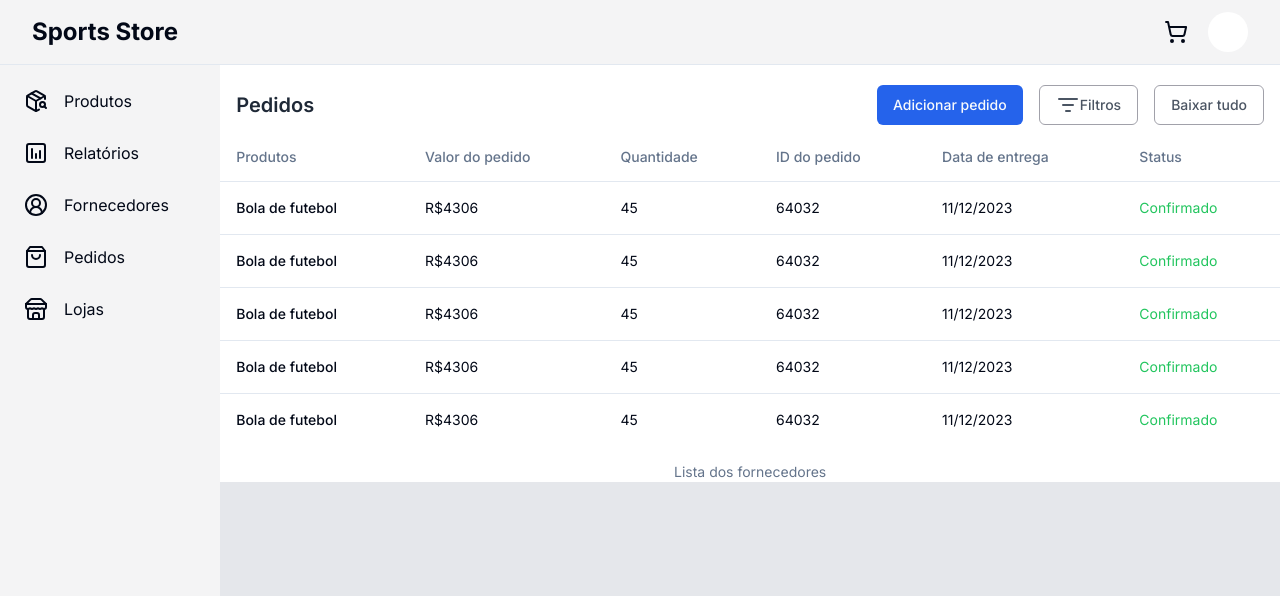
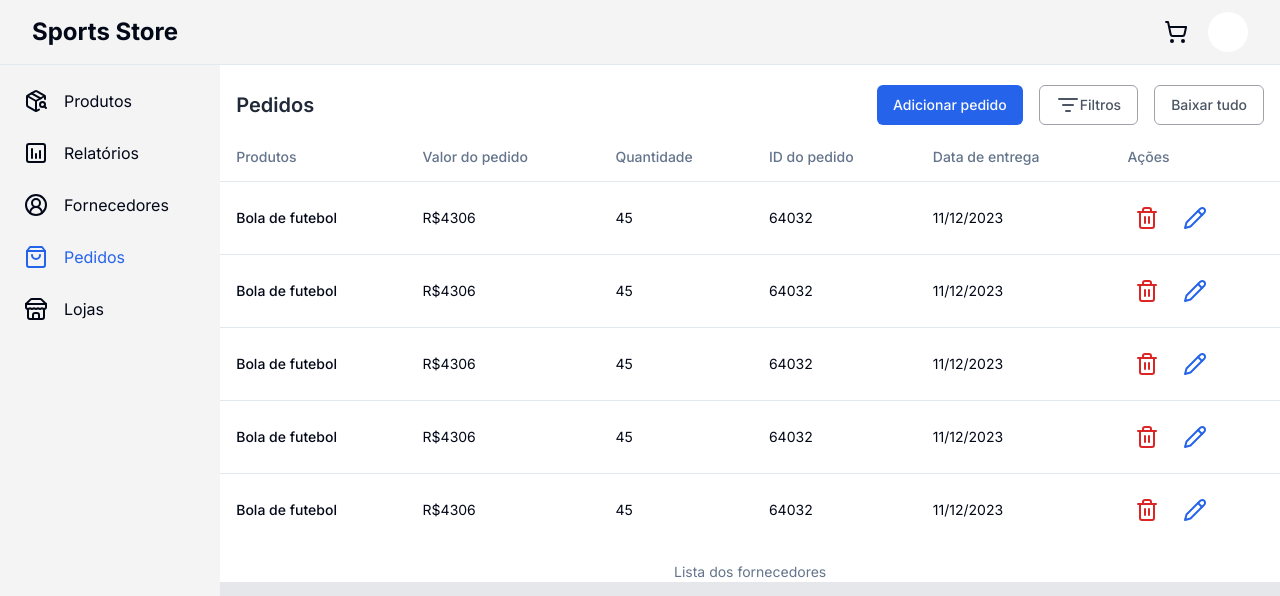
Before and after one commit to ederbiason/ecommerce-juniorbaby, a Next.js app: page /orders in a window 1280 px wide. Shown: the top 596 px of the page. Built offline with nearby package versions, Linux system fonts and the light colour scheme; no server answers.

Commit message:
feat: tables and menu changes

```diff
--- a/src/components/Menu.tsx
+++ b/src/components/Menu.tsx
@@ -1,30 +1,35 @@
+"use client"
+import clsx from "clsx";
 import { KanbanSquare, PackageSearch, ShoppingBag, Store, UserCircle2 } from "lucide-react";
 import Link from "next/link";
+import { usePathname } from "next/navigation";
 
 export function Menu() {
+  const pathname = usePathname()
+
   return (
     <div className="bg-zinc-100 flex w-1/5 h-screen flex-col gap-7 p-6">
-        <Link href="/products" className="flex items-center gap-4">
+        <Link href="/products" className={clsx("flex items-center gap-4", pathname == "/products" && "text-blue-600")}>
             <PackageSearch />
             Produtos
         </Link>
 
-        <Link href="/reports" className="flex items-center gap-4">
+        <Link href="/reports" className={clsx("flex items-center gap-4", pathname == "/reports" && "text-blue-600")}>
             <KanbanSquare className="rotate-180" />
             Relatórios
         </Link>
 
-        <Link href="/suppliers" className="flex items-center gap-4">
+        <Link href="/suppliers" className={clsx("flex items-center gap-4", pathname == "/suppliers" && "text-blue-600")}>
             <UserCircle2 />
             Fornecedores
         </Link>
 
-        <Link href="orders" className="flex items-center gap-4">
+        <Link href="/orders" className={clsx("flex items-center gap-4", pathname == "/orders" && "text-blue-600")}>
             <ShoppingBag />
             Pedidos
         </Link>
 
-        <Link href="stores" className="flex items-center gap-4">
+        <Link href="/stores" className={clsx("flex items-center gap-4", pathname == "/stores" && "text-blue-600")}>
             <Store />
             Lojas
         </Link>
--- a/src/components/dashboard/OrdersTable.tsx
+++ b/src/components/dashboard/OrdersTable.tsx
@@ -17,7 +17,7 @@ import {
     DialogTitle,
     DialogTrigger,
 } from "@/components/ui/dialog"
-import { ListFilter } from "lucide-react"
+import { ListFilter, Pencil, Trash2 } from "lucide-react"
 import { OrderForm } from "@/components/form/OrderForm"
 
 export function OrdersTable() {
@@ -136,7 +136,7 @@ export function OrdersTable() {
                         <TableHead className="">Quantidade</TableHead>
                         <TableHead>ID do pedido</TableHead>
                         <TableHead>Data de entrega</TableHead>
-                        <TableHead>Status</TableHead>
+                        <TableHead>Ações</TableHead>
                     </TableRow>
                 </TableHeader>
                 <TableBody>
@@ -146,7 +146,14 @@ export function OrdersTable() {
                         <TableCell>45</TableCell>
                         <TableCell>64032</TableCell>
                         <TableCell>11/12/2023</TableCell>
-                        <TableCell className="text-green-500">Confirmado</TableCell>
+                        <TableCell className="flex items-center gap-2">
+                            <div className="hover:bg-red-300 hover:rounded-full p-2">
+                                <Trash2 className="text-red-600" />
+                            </div>
+                            <div className="hover:bg-blue-300 hover:rounded-full p-2">
+                                <Pencil className="text-blue-600" />
+                            </div>
+                        </TableCell>
                     </TableRow>
                     <TableRow>
                         <TableCell className="font-medium">Bola de futebol</TableCell>
@@ -154,7 +161,14 @@ export function OrdersTable() {
                         <TableCell>45</TableCell>
                         <TableCell>64032</TableCell>
                         <TableCell>11/12/2023</TableCell>
-                        <TableCell className="text-green-500">Confirmado</TableCell>
+                        <TableCell className="flex items-center gap-2">
+                            <div className="hover:bg-red-300 hover:rounded-full p-2">
+                                <Trash2 className="text-red-600" />
+                            </div>
+                            <div className="hover:bg-blue-300 hover:rounded-full p-2">
+                                <Pencil className="text-blue-600" />
+                            </div>
+                        </TableCell>
                     </TableRow>
                     <TableRow>
                         <TableCell className="font-medium">Bola de futebol</TableCell>
@@ -162,7 +176,14 @@ export function OrdersTable() {
                         <TableCell>45</TableCell>
                         <TableCell>64032</TableCell>
                         <TableCell>11/12/2023</TableCell>
-                        <TableCell className="text-green-500">Confirmado</TableCell>
+                        <TableCell className="flex items-center gap-2">
+                            <div className="hover:bg-red-300 hover:rounded-full p-2">
+                                <Trash2 className="text-red-600" />
+                            </div>
+                            <div className="hover:bg-blue-300 hover:rounded-full p-2">
+                                <Pencil className="text-blue-600" />
+                            </div>
+                        </TableCell>
                     </TableRow>
                     <TableRow>
                         <TableCell className="font-medium">Bola de futebol</TableCell>
@@ -170,7 +191,14 @@ export function OrdersTable() {
                         <TableCell>45</TableCell>
                         <TableCell>64032</TableCell>
                         <TableCell>11/12/2023</TableCell>
-                        <TableCell className="text-green-500">Confirmado</TableCell>
+                        <TableCell className="flex items-center gap-2">
+                            <div className="hover:bg-red-300 hover:rounded-full p-2">
+                                <Trash2 className="text-red-600" />
+                            </div>
+                            <div className="hover:bg-blue-300 hover:rounded-full p-2">
+                                <Pencil className="text-blue-600" />
+                            </div>
+                        </TableCell>
                     </TableRow>
                     <TableRow>
                         <TableCell className="font-medium">Bola de futebol</TableCell>
@@ -178,7 +206,14 @@ export function OrdersTable() {
                         <TableCell>45</TableCell>
                         <TableCell>64032</TableCell>
                         <TableCell>11/12/2023</TableCell>
-                        <TableCell className="text-green-500">Confirmado</TableCell>
+                        <TableCell className="flex items-center gap-2">
+                            <div className="hover:bg-red-300 hover:rounded-full p-2">
+                                <Trash2 className="text-red-600" />
+                            </div>
+                            <div className="hover:bg-blue-300 hover:rounded-full p-2">
+                                <Pencil className="text-blue-600" />
+                            </div>
+                        </TableCell>
                     </TableRow>
                 </TableBody>
             </Table>
--- a/src/components/dashboard/ProductsTable.tsx
+++ b/src/components/dashboard/ProductsTable.tsx
@@ -17,7 +17,7 @@ import {
     DialogTitle,
     DialogTrigger,
 } from "@/components/ui/dialog"
-import { ListFilter } from "lucide-react"
+import { ListFilter, Pencil, Trash2 } from "lucide-react"
 import { ProductForm } from "@/components/form/ProductForm"
 
 export function ProductsTable() {
@@ -135,8 +135,8 @@ export function ProductsTable() {
                         <TableHead>Preço</TableHead>
                         <TableHead className="">Quantidade</TableHead>
                         <TableHead>Qtd. mínima</TableHead>
-                        <TableHead>Validade</TableHead>
                         <TableHead>Disponibilidade</TableHead>
+                        <TableHead>Ações</TableHead>
                     </TableRow>
                 </TableHeader>
                 <TableBody>
@@ -145,40 +145,75 @@ export function ProductsTable() {
                         <TableCell className="">R$ 430</TableCell>
                         <TableCell>43</TableCell>
                         <TableCell>12</TableCell>
-                        <TableCell>**/**/****</TableCell>
                         <TableCell className="text-green-500">Disponível</TableCell>
+                        <TableCell className="flex items-center gap-2">
+                            <div className="hover:bg-red-300 hover:rounded-full p-2">
+                                <Trash2 className="text-red-600" />
+                            </div>
+                            <div className="hover:bg-blue-300 hover:rounded-full p-2">
+                                <Pencil className="text-blue-600" />
+                            </div>
+                        </TableCell>
                     </TableRow>
                     <TableRow>
                         <TableCell className="font-medium">Bola de futebol</TableCell>
                         <TableCell>R$ 430</TableCell>
                         <TableCell>43</TableCell>
                         <TableCell>12</TableCell>
-                        <TableCell>**/**/****</TableCell>
                         <TableCell className="text-green-500">Disponível</TableCell>
+                        <TableCell className="flex items-center gap-2">
+                            <div className="hover:bg-red-300 hover:rounded-full p-2">
+                                <Trash2 className="text-red-600" />
+                            </div>
+                            <div className="hover:bg-blue-300 hover:rounded-full p-2">
+                                <Pencil className="text-blue-600" />
+                            </div>
+                        </TableCell>
                     </TableRow>
                     <TableRow>
                         <TableCell className="font-medium">Bola de futebol</TableCell>
                         <TableCell>R$ 430</TableCell>
                         <TableCell>43</TableCell>
                         <TableCell>12</TableCell>
-                        <TableCell>**/**/****</TableCell>
                         <TableCell className="text-green-500">Disponível</TableCell>
+                        <TableCell className="flex items-center gap-2">
+                            <div className="hover:bg-red-300 hover:rounded-full p-2">
+                                <Trash2 className="text-red-600" />
+                            </div>
+                            <div className="hover:bg-blue-300 hover:rounded-full p-2">
+                                <Pencil className="text-blue-600" />
+                            </div>
+                        </TableCell>
                     </TableRow>
                     <TableRow>
                         <TableCell className="font-medium">Bola de futebol</TableCell>
                         <TableCell>R$ 430</TableCell>
                         <TableCell>43</TableCell>
                         <TableCell>12</TableCell>
-                        <TableCell>**/**/****</TableCell>
                         <TableCell className="text-green-500">Disponível</TableCell>
+                        <TableCell className="flex items-center gap-2">
+                            <div className="hover:bg-red-300 hover:rounded-full p-2">
+                                <Trash2 className="text-red-600" />
+                            </div>
+                            <div className="hover:bg-blue-300 hover:rounded-full p-2">
+                                <Pencil className="text-blue-600" />
+                            </div>
+                        </TableCell>
                     </TableRow>
                     <TableRow>
                         <TableCell className="font-medium">Bola de futebol</TableCell>
                         <TableCell>R$ 430</TableCell>
                         <TableCell>43</TableCell>
                         <TableCell>12</TableCell>
-                        <TableCell>**/**/****</TableCell>
                         <TableCell className="text-green-500">Disponível</TableCell>
+                        <TableCell className="flex items-center gap-2">
+                            <div className="hover:bg-red-300 hover:rounded-full p-2">
+                                <Trash2 className="text-red-600" />
+                            </div>
+                            <div className="hover:bg-blue-300 hover:rounded-full p-2">
+                                <Pencil className="text-blue-600" />
+                            </div>
+                        </TableCell>
                     </TableRow>
 
                 </TableBody>
--- a/src/components/dashboard/Reports.tsx
+++ b/src/components/dashboard/Reports.tsx
@@ -10,7 +10,7 @@ import {
 
 export function Reports() {
   return (
-    <div className="mt-20 flex flex-col gap-14 ">
+    <div className="my-10 flex flex-col gap-14 ">
       <div className="flex items-center justify-center gap-7">
         <div className="flex flex-col bg-white p-5 py-7 w-fit rounded-md justify-center gap-4">
           <h1 className="text-gray-800 text-xl font-semibold">
--- a/src/components/dashboard/SuppliersTable.tsx
+++ b/src/components/dashboard/SuppliersTable.tsx
@@ -17,7 +17,7 @@ import {
     DialogTitle,
     DialogTrigger,
 } from "@/components/ui/dialog"
-import { ListFilter } from "lucide-react"
+import { ListFilter, Pencil, Trash2 } from "lucide-react"
 import { SupplierForm } from "@/components/form/SupplierForm"
 
 export function SuppliersTable() {
@@ -136,7 +136,7 @@ export function SuppliersTable() {
                         <TableHead className="">Contato</TableHead>
                         <TableHead>Email</TableHead>
                         <TableHead>CNPJ/CPF</TableHead>
-                        <TableHead>Status</TableHead>
+                        <TableHead>Ações</TableHead>
                     </TableRow>
                 </TableHeader>
                 <TableBody>
@@ -146,7 +146,14 @@ export function SuppliersTable() {
                         <TableCell>4452324567</TableCell>
                         <TableCell>renansouza@hotmail.com</TableCell>
                         <TableCell>123123123123</TableCell>
-                        <TableCell className="text-green-500">Ativo</TableCell>
+                        <TableCell className="flex items-center gap-2">
+                            <div className="hover:bg-red-300 hover:rounded-full p-2">
+                                <Trash2 className="text-red-600" />
+                            </div>
+                            <div className="hover:bg-blue-300 hover:rounded-full p-2">
+                                <Pencil className="text-blue-600" />
+                            </div>
+                        </TableCell>
                     </TableRow>
                     <TableRow>
                         <TableCell className="font-medium">Renan de Souza</TableCell>
@@ -154,7 +161,14 @@ export function SuppliersTable() {
                         <TableCell>4452324567</TableCell>
                         <TableCell>renansouza@hotmail.com</TableCell>
                         <TableCell>123123123123</TableCell>
-                        <TableCell className="text-green-500">Ativo</TableCell>
+                        <TableCell className="flex items-center gap-2">
+                            <div className="hover:bg-red-300 hover:rounded-full p-2">
+                                <Trash2 className="text-red-600" />
+                            </div>
+                            <div className="hover:bg-blue-300 hover:rounded-full p-2">
+                                <Pencil className="text-blue-600" />
+                            </div>
+                        </TableCell>
                     </TableRow>
                     <TableRow>
                         <TableCell className="font-medium">Renan de Souza</TableCell>
@@ -162,7 +176,14 @@ export function SuppliersTable() {
                         <TableCell>4452324567</TableCell>
                         <TableCell>renansouza@hotmail.com</TableCell>
                         <TableCell>123123123123</TableCell>
-                        <TableCell className="text-green-500">Ativo</TableCell>
+                        <TableCell className="flex items-center gap-2">
+                            <div className="hover:bg-red-300 hover:rounded-full p-2">
+                                <Trash2 className="text-red-600" />
+                            </div>
+                            <div className="hover:bg-blue-300 hover:rounded-full p-2">
+                                <Pencil className="text-blue-600" />
+                            </div>
+                        </TableCell>
                     </TableRow>
                     <TableRow>
                         <TableCell className="font-medium">Renan de Souza</TableCell>
@@ -170,7 +191,14 @@ export function SuppliersTable() {
                         <TableCell>4452324567</TableCell>
                         <TableCell>renansouza@hotmail.com</TableCell>
                         <TableCell>123123123123</TableCell>
-                        <TableCell className="text-green-500">Ativo</TableCell>
+                        <TableCell className="flex items-center gap-2">
+                            <div className="hover:bg-red-300 hover:rounded-full p-2">
+                                <Trash2 className="text-red-600" />
+                            </div>
+                            <div className="hover:bg-blue-300 hover:rounded-full p-2">
+                                <Pencil className="text-blue-600" />
+                            </div>
+                        </TableCell>
                     </TableRow>
                     <TableRow>
                         <TableCell className="font-medium">Renan de Souza</TableCell>
@@ -178,7 +206,14 @@ export function SuppliersTable() {
                         <TableCell>4452324567</TableCell>
                         <TableCell>renansouza@hotmail.com</TableCell>
                         <TableCell>123123123123</TableCell>
-                        <TableCell className="text-green-500">Ativo</TableCell>
+                        <TableCell className="flex items-center gap-2">
+                            <div className="hover:bg-red-300 hover:rounded-full p-2">
+                                <Trash2 className="text-red-600" />
+                            </div>
+                            <div className="hover:bg-blue-300 hover:rounded-full p-2">
+                                <Pencil className="text-blue-600" />
+                            </div>
+                        </TableCell>
                     </TableRow>
                 </TableBody>
             </Table>
```
